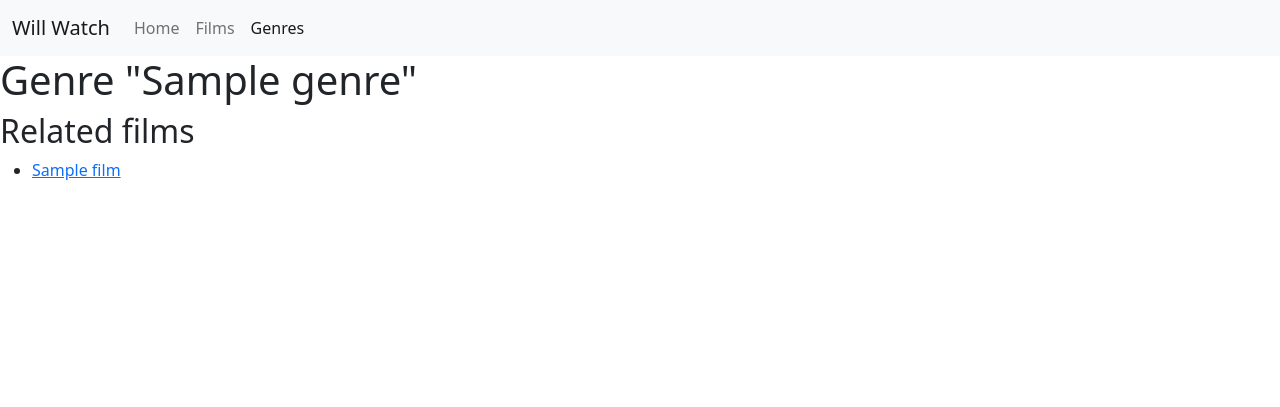
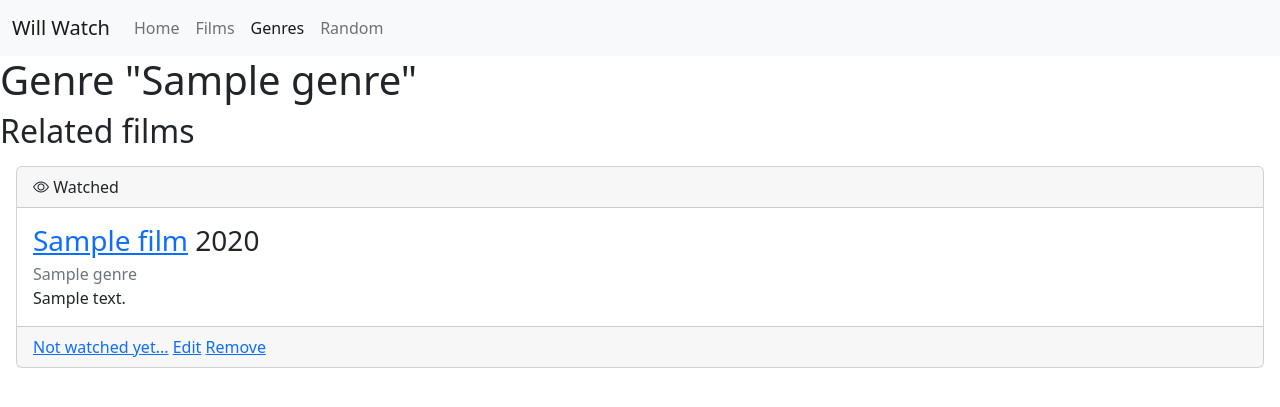
Before and after one commit to ricard-ferrero/will-watch, a Django app: page /genres/detail/1/ in a window 1280 px wide. Shown: the top 407 px of the page. Run offline with Django 4.2, Linux system fonts and the light colour scheme; tables that the repository leaves empty hold one stand-in row (values such as "Sample post"); some libraries are stand-ins or nearby versions.

Commit message:
editing 'genre detail'

```diff
--- a/willwatchproject/films/templates/films/update_film.html
+++ b/willwatchproject/films/templates/films/update_film.html
@@ -23,7 +23,7 @@
 
 
 <p class="h3">Year</p>
-	<input type="number" name="year" value="{{ film.year }}" class="d-none">
+	<input type="number" name="year" value="{{ film.year }}">
 
 <p class="h3">Description</p>
 	{% if film.description %}
--- a/willwatchproject/frontend/templates/frontend/base/base.html
+++ b/willwatchproject/frontend/templates/frontend/base/base.html
@@ -26,6 +26,9 @@
 		        <li class="nav-item">
 		          <a class="nav-link {% block active-genres %}{% endblock %}" {% block aria-genres %}{% endblock %} href="{% url 'genres:list' %}">Genres</a>
 		        </li>
+		        <li class="nav-item">
+		          <a class="nav-link" href="{% url 'films:random' %}">Random</a>
+		        </li>
 		    </div>
 		  </div>
 		</nav>
--- a/willwatchproject/genres/templates/genres/detail_genre.html
+++ b/willwatchproject/genres/templates/genres/detail_genre.html
@@ -9,9 +9,69 @@
 <h1>Genre "{{ genre.genre_name|capfirst }}"</h1>
 
 <h2>Related films</h2>
+<!--
 <ul>
 	{% for film in films %}
 	<li><a href="{% url 'films:detail' film.id %}">{{ film.title|capfirst }}</a></li>
 	{% endfor %}
 </ul>
+-->
+{% for film in films %}
+<div class="card m-3">
+  <div class="card-body">
+    <!--
+    	Title and Year
+	-->
+    <p class="card-title h3"><a href="{% url 'films:detail' film.id %}">{{film.title|capfirst}}</a> <span class="fw-lighter">{% if film.year %}{{ film.year }}{% endif %}</span></p>
+    <!--
+    	Genres of the film
+    -->
+    <p class="card-subtitle text-muted">{% for genre in film.genre_set.all %}{{ genre|capfirst }}{% if not forloop.last %},{% endif %}
+    {% endfor %}</p>
+    <!--
+    	Description of the film
+    -->
+    <p class="card-text">{% if film.description %}{{ film.description }}{% endif %}</p>
+  </div>
+  <!--
+  		Buttons
+  -->
+  <div class="card-footer">
+	<a href="{% url 'films:watched' film.id %}">Whatched!</a>
+	<a href="{% url 'films:update' film.id %}">Edit</a>
+	<a href="{% url 'films:delete' film.id %}">Remove</a>
+  </div>
+</div>
+{% endfor %}
+
+{% for film in films_watched %}
+<div class="card m-3">
+  <div class="card-header">
+  	<i class="bi bi-eye"></i> Watched
+  </div>
+  <div class="card-body">
+    <!--
+    	Title and Year
+	-->
+    <p class="card-title h3"><a href="{% url 'films:detail' film.id %}">{{film.title|capfirst}}</a> <span class="fw-lighter">{% if film.year %}{{ film.year }}{% endif %}</span></p>
+    <!--
+    	Genres of the film
+    -->
+    <p class="card-subtitle text-muted">{% for genre in film.genre_set.all %}{{ genre|capfirst }}{% if not forloop.last %},{% endif %}
+    {% endfor %}</p>
+    <!--
+    	Description of the film
+    -->
+    <p class="card-text">{% if film.description %}{{ film.description }}{% endif %}</p>
+  </div>
+  <!--
+  		Buttons
+  -->
+  <div class="card-footer">
+	<a href="{% url 'films:watched' film.id %}">Not watched yet...</a>
+	<a href="{% url 'films:update' film.id %}">Edit</a>
+	<a href="{% url 'films:delete' film.id %}">Remove</a>
+  </div>
+</div>
+{% endfor %}
 {% endblock %}
--- a/willwatchproject/genres/views.py
+++ b/willwatchproject/genres/views.py
@@ -30,7 +30,8 @@ class GenreDetailView(DetailView):
 	def get_context_data(self, **kwargs):
 		context = super().get_context_data(**kwargs)
 		context.update({
-			'films': self.object.films.all().order_by('title'),
+			'films': self.object.films.all().order_by('title').filter(watched=False),
+			'films_watched': self.object.films.all().order_by('title').filter(watched=True),
 			})
 		return context
 
```
Also changed, not shown: willwatchproject/films/views.py (+5 -2 lines).
